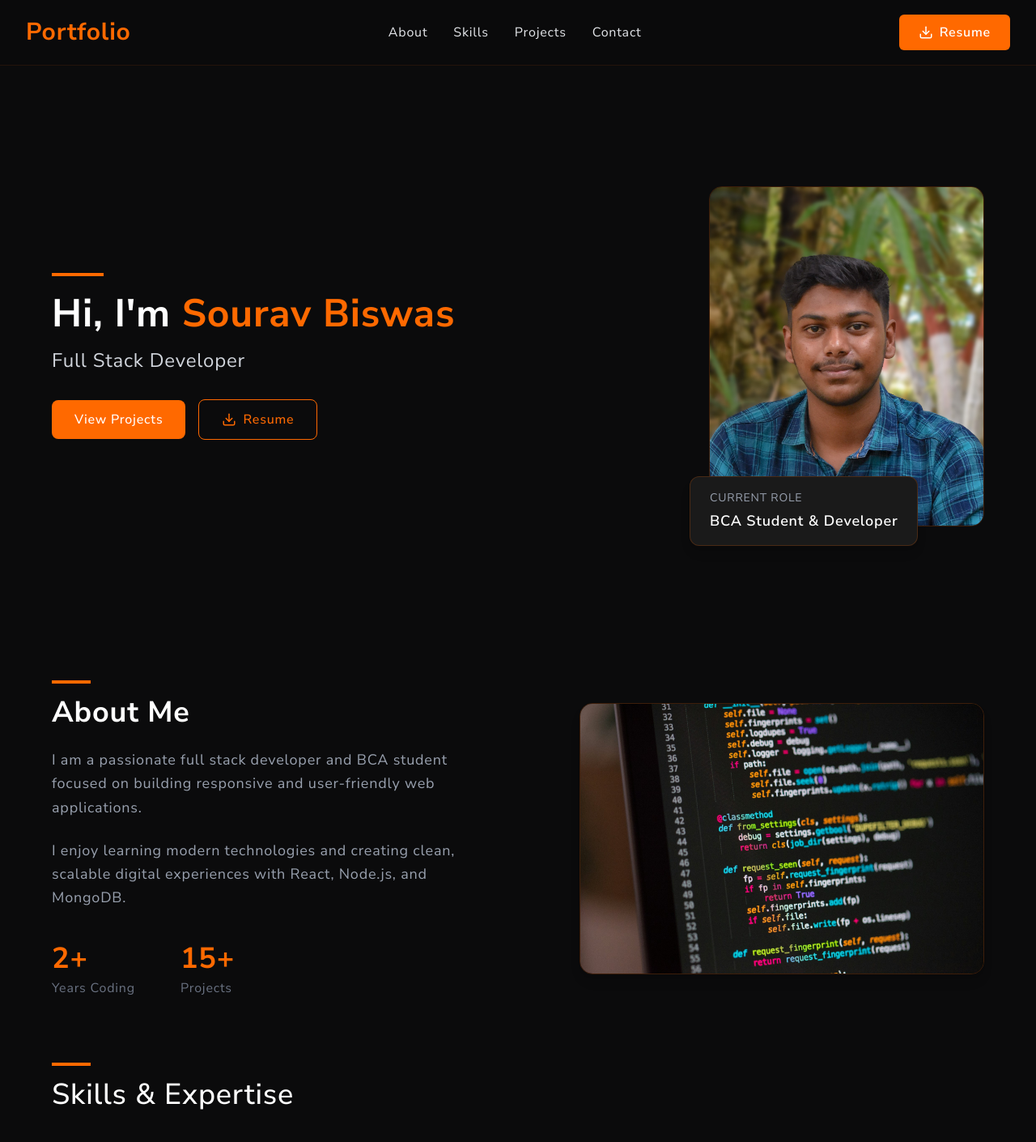
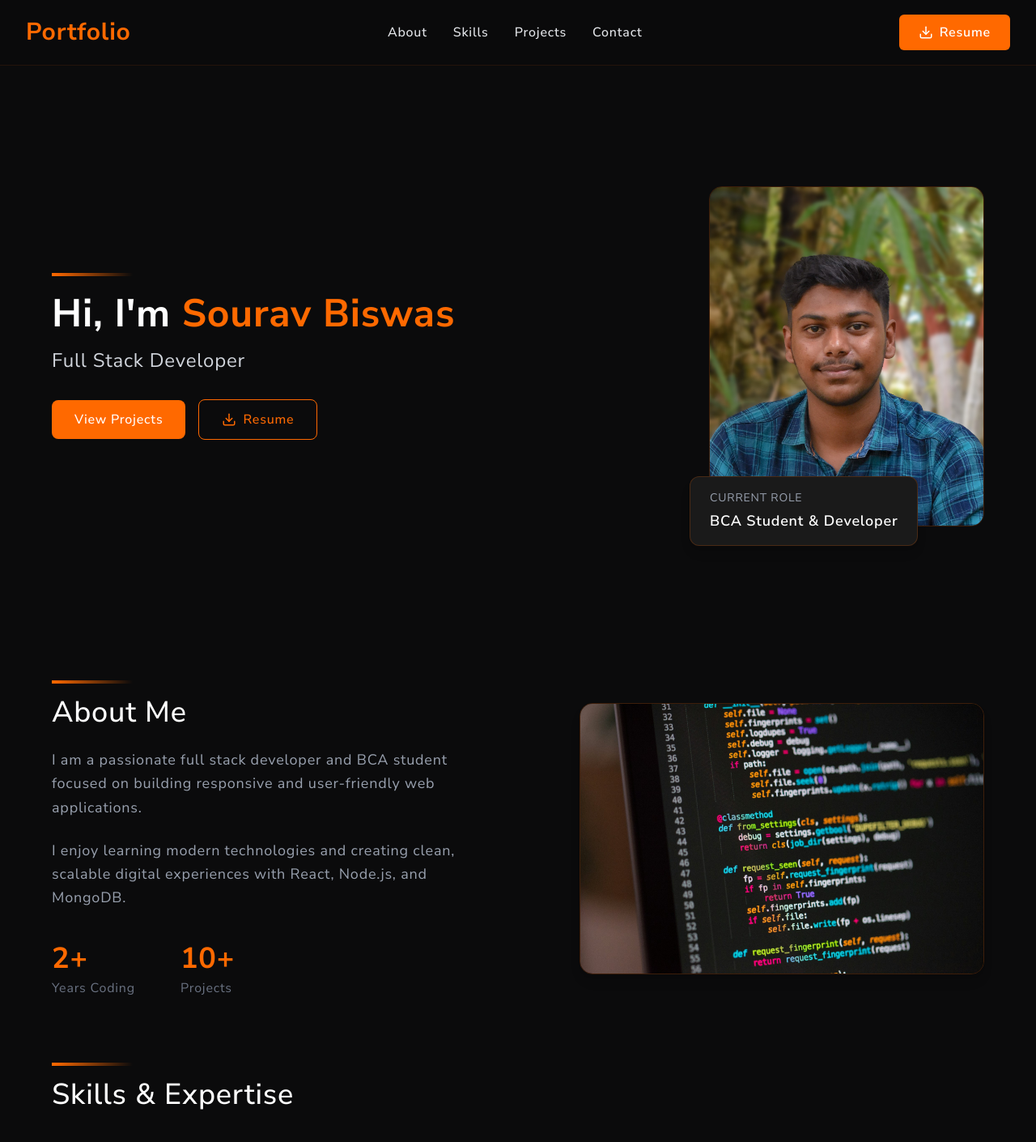
Before and after one commit to ez-sourav/Portfolio, a React (Vite) app: page / in a window 1280 px wide. Shown: the top 1410 px of the page at 81% size. Built offline with nearby package versions, Linux system fonts and the light colour scheme; a web font is replaced by a local one.

Commit message:
nodify styles

```diff
--- a/src/Components/About.jsx
+++ b/src/Components/About.jsx
@@ -11,9 +11,9 @@ const About = () => {
         {/* Left Side */}
         <div className='reveal text-center md:text-left'>
 
-          <div className="w-12 h-1 bg-orange-500 mb-4 mx-auto md:mx-0"></div>
+          <div className="w-25 h-1 bg-linear-to-r from-orange-500 to-transparent mb-4 mx-auto md:mx-0"></div>
 
-          <h2 className='text-3xl sm:text-4xl font-bold mb-6'>
+          <h2 className='text-3xl sm:text-4xl font-medium mb-6'>
             About Me
           </h2>
 
@@ -27,7 +27,6 @@ const About = () => {
             scalable digital experiences with React, Node.js, and MongoDB.
           </p>
 
-          {/* Stats */}
           <div className='flex justify-center md:justify-start gap-10 sm:gap-14'>
 
             <div>
@@ -42,7 +41,7 @@ const About = () => {
 
             <div>
               <h3 className='text-3xl sm:text-4xl font-bold text-orange-500 mb-1'>
-                15+
+                10+
               </h3>
 
               <p className='text-gray-500 text-sm sm:text-base'>
@@ -54,7 +53,7 @@ const About = () => {
         </div>
 
         {/* Right Side */}
-        <div className='reveal flex justify-center md:justify-end'>
+        <div className='reveal  delay-200 flex justify-center md:justify-end'>
 
           <div className='relative group'>
 
--- a/src/Components/Hero.jsx
+++ b/src/Components/Hero.jsx
@@ -11,8 +11,8 @@ const Hero = () => {
 
                 {/* Left side */}
                 <div className="order-2 md:order-1 text-center md:text-left reveal">
-                    <div className="w-16 h-1 bg-orange-500 mb-4 mx-auto md:mx-0"></div>
                     <h1 className="text-3xl sm:text-4xl md:text-5xl font-bold leading-tight mb-3">
+                    <div className="w-25 h-1 bg-linear-to-r from-orange-500 to-transparent mb-4 mx-auto md:mx-0"></div>
                         Hi, I'm <span className="text-orange-500">Sourav Biswas</span>
                     </h1>
                     <p className="text-xl sm:text-2xl text-gray-300 mb-8">Full Stack Developer</p>
@@ -31,7 +31,7 @@ const Hero = () => {
                 </div>
 
                 {/* Right side */}
-                <div className="order-1 md:order-2 flex justify-center  lg:justify-end reveal">
+                <div className="order-1 md:order-2 flex justify-center  lg:justify-end reveal  delay-200">
                     <div className="relative">
                         <img
                             src="/pic.jpg"
--- a/src/Components/Navbar.jsx
+++ b/src/Components/Navbar.jsx
@@ -1,4 +1,4 @@
-import React, { useState } from "react";
+import React, { useEffect, useState } from "react";
 import { Download, Menu, X } from "lucide-react";
 
 const Navbar = () => {
@@ -12,25 +12,41 @@ const Navbar = () => {
     { name: "Contact", href: "#contact" },
   ];
 
+  useEffect(() => {
+    document.body.style.overflow = isOpen ? "hidden" : "auto";
+
+    return () => {
+      document.body.style.overflow = "auto";
+    };
+  }, [isOpen]);
+
   return (
-    <nav className="fixed top-0 left-0 w-full z-50 bg-[#0B0B0C]/95 backdrop-blur-md border-b border-orange-500/10">
+    <>
+      <nav
+        className={`fixed top-0 left-0 w-full z-50 border-b border-orange-500/10 transition-all duration-300 ${
+          isOpen
+            ? "bg-[#0B0B0C]/80 backdrop-blur-xl"
+            : "bg-[#0B0B0C]/95 backdrop-blur-md"
+        }`}
+      >
         <div className="max-w-full mx-auto px-6 sm:px-8 lg:px-8">
           <div className="flex items-center justify-between h-20">
 
             {/* Logo */}
-          <h1 className="text-2xl sm:text-3xl font-bold text-orange-500">
+            <h1 className="text-2xl sm:text-3xl font-bold">
+              <a href="#hero" className="text-orange-500">
                 Portfolio
+              </a>
             </h1>
 
             {/* Desktop Menu */}
             <ul className="hidden md:flex items-center gap-8 text-gray-100">
               {navLinks.map((link, index) => (
                 <li key={index} className="relative group">
-
                   <a
                     href={link.href}
                     onClick={() => setActive(link.name)}
-                  className={`transition duration-300 hover:text-orange-400 ${
+                    className={`transition duration-300 font-medium hover:text-orange-400 ${
                       active === link.name
                         ? "text-orange-400"
                         : "text-gray-200"
@@ -40,12 +56,12 @@ const Navbar = () => {
                   </a>
 
                   <span
-                  className={`absolute left-0 -bottom-1 h-0.5 bg-orange-500 transition-all duration-300 ${
+                    className={`absolute left-0 -bottom-1 h-0.5 bg-linear-to-r from-orange-500 to-transparent transition-all duration-300 ${
                       active === link.name
                         ? "w-full"
                         : "w-0 group-hover:w-full"
                     }`}
-                ></span>
+                  />
                 </li>
               ))}
             </ul>
@@ -58,31 +74,40 @@ const Navbar = () => {
 
             {/* Mobile Menu Button */}
             <button
-            className="md:hidden cursor-pointer text-white"
+              className="md:hidden cursor-pointer text-white z-60"
               onClick={() => setIsOpen(!isOpen)}
             >
               {isOpen ? <X size={28} /> : <Menu size={28} />}
             </button>
           </div>
         </div>
+      </nav>
+
+      {/* Overlay */}
+      {isOpen && (
+        <div
+          className="fixed inset-0 bg-black/75 z-40 md:hidden"
+          onClick={() => setIsOpen(false)}
+        />
+      )}
 
       {/* Mobile Menu */}
       <div
-        className={`md:hidden overflow-hidden transition-all duration-500 ${
-          isOpen ? "max-h-96 opacity-100" : "max-h-0 opacity-0"
+        className={`md:hidden fixed top-20 left-0 w-full z-50 overflow-hidden transition-all duration-500 ease-out transform ${
+          isOpen ? "max-h-96 opacity-100 translate-y-0" : "max-h-0 opacity-0 -translate-y-4"
         }`}
       >
-        <ul className="flex flex-col items-center gap-6 py-6 bg-[#111111]">
+        <ul className="flex flex-col items-center gap-6 py-8 bg-[#111111]/95 backdrop-blur-xl border-b border-orange-500/10">
+
           {navLinks.map((link, index) => (
             <li key={index} className="relative group">
-
               <a
                 href={link.href}
                 onClick={() => {
                   setActive(link.name);
                   setIsOpen(false);
                 }}
-                className={`transition duration-300 hover:text-orange-400 ${
+                className={`transition duration-300 font-medium hover:text-orange-400 ${
                   active === link.name
                     ? "text-orange-400"
                     : "text-gray-200"
@@ -92,22 +117,23 @@ const Navbar = () => {
               </a>
 
               <span
-                className={`absolute left-0 -bottom-1 h-0.5 bg-orange-500 transition-all duration-300 ${
+                className={`absolute left-0 -bottom-1 h-0.5 bg-linear-to-r from-orange-500 to-transparent transition-all duration-300 ${
                   active === link.name
                     ? "w-full"
                     : "w-0 group-hover:w-full"
                 }`}
-              ></span>
+              />
             </li>
           ))}
 
-          <button className="bg-orange-500 flex items-center justify-center gap-1.5 hover:bg-orange-600 active:scale-95 px-10 py-2.5 rounded-lg font-semibold transition duration-300">
+          <button className="bg-orange-500 flex items-center justify-center gap-2 hover:bg-orange-600 active:scale-95 px-10 py-2.5 rounded-lg font-semibold transition duration-300">
             <Download size={16} />
             Resume
           </button>
+
         </ul>
       </div>
-    </nav>
+    </>
   );
 };
 
--- /dev/null
+++ b/src/Components/Project.jsx
@@ -0,0 +1,124 @@
+import React from "react";
+import {ExternalLink, Code } from "lucide-react";
+
+const Project = () => {
+  const projects = [
+    {
+      title: "InterviewIQ",
+      description:
+        "AI-powered interview planner using MERN and Gemini API to generate personalized interview strategies, questions, and learning roadmaps.",
+      image: "/interviewIQ.png",
+      tech: [
+        "MERN Stack",
+        "Gemini API",
+        "Authentication",
+        "AI Planning",
+      ],
+      live: "#",
+      github: "#",
+    },
+    {
+      title: "File Manager",
+      description:
+        "Cloud-based file storage and management platform built with MERN and Cloudinary, featuring secure uploads and file organization.",
+      image: "/fileManger.png",
+      tech: [
+        "MERN Stack",
+        "Cloudinary",
+        "File Upload",
+        "Authentication",
+      ],
+      live: "#",
+      github: "#",
+    },
+  ];
+
+  return (
+    <section
+      id="projects"
+      className="py-10 px-4 sm:px-6 lg:px-8"
+    >
+      <div className="max-w-6xl mx-auto">
+
+        <div className="reveal text-center md:text-left mb-10">
+          <div className="w-25 h-1 bg-linear-to-r from-orange-500 to-transparent mb-4 mx-auto md:mx-0"></div>
+
+          <h2 className="text-3xl sm:text-4xl font-medium">
+            Selected Projects
+          </h2>
+        </div>
+
+        <div className="grid grid-cols-1 lg:grid-cols-2 gap-8 lg:gap-10">
+
+          {projects.map((project, index) => (
+            <div
+              key={index}
+              className={`reveal ${
+                index === 1 ? "delay-200" : ""
+              } bg-[#1A1A1A] rounded-2xl overflow-hidden border border-orange-500/10 hover:border-orange-500 transition duration-300 group`}
+            >
+
+              <div className="overflow-hidden">
+                <img
+                  src={project.image}
+                  alt={project.title}
+                  className="w-full h-56 sm:h-64 object-cover transition duration-500 group-hover:scale-105"
+                />
+              </div>
+
+              <div className="p-6">
+
+                <h3 className="text-2xl font-semibold mb-3">
+                  {project.title}
+                </h3>
+
+                <p className="text-gray-400 leading-relaxed mb-6">
+                  {project.description}
+                </p>
+
+                <div className="flex flex-wrap gap-3 mb-6">
+                  {project.tech.map((tech) => (
+                    <span
+                      key={tech}
+                      className="bg-orange-500/10 text-orange-400 px-3 py-1 rounded-full text-sm"
+                    >
+                      {tech}
+                    </span>
+                  ))}
+                </div>
+
+                <div className="flex flex-col sm:flex-row gap-4">
+
+                  <a
+                    href={project.live}
+                    target="_blank"
+                    rel="noreferrer"
+                    className="flex items-center justify-center gap-2 bg-orange-500 hover:bg-orange-600 active:scale-95 px-5 py-3 rounded-lg font-medium transition duration-300"
+                  >
+                    <ExternalLink size={18} />
+                    Live Demo
+                  </a>
+
+                  <a
+                    href={project.github}
+                    target="_blank"
+                    rel="noreferrer"
+                    className="flex items-center justify-center gap-2 border border-orange-500 text-orange-500 hover:bg-orange-500 hover:text-white active:scale-95 px-5 py-3 rounded-lg font-medium transition duration-300"
+                  >
+                    <Code size={18} />
+                    GitHub Repo
+                  </a>
+
+                </div>
+
+              </div>
+            </div>
+          ))}
+
+        </div>
+      </div>
+    </section>
+  );
+};
+
+export default Project;
--- a/src/Components/Skill.jsx
+++ b/src/Components/Skill.jsx
@@ -10,7 +10,7 @@ const Skill = () => {
       <div className="max-w-6xl mx-auto">
 
         <div className="reveal text-center md:text-left mb-10">
-          <div className="w-12 h-1 bg-orange-500 mb-4 mx-auto md:mx-0"></div>
+          <div className="w-25 h-1 bg-linear-to-r from-orange-500 to-transparent mb-4 mx-auto md:mx-0"></div>
 
           <h2 className="text-3xl sm:text-4xl font-medium">
             Skills & Expertise
@@ -82,7 +82,7 @@ const Skill = () => {
             </p>
 
             <div className="flex flex-wrap gap-3">
-              {["GitHub", "Docker", "AWS (Learning)"].map((item) => (
+              {["Git","GitHub", "Cloudinary","Docker","AWS (Learning)"].map((item) => (
                 <span
                   key={item}
                   className="bg-orange-500/10 text-orange-400 px-3 py-1 rounded-full text-sm"
```
Lines whose indentation alone changed are shown as unchanged.
